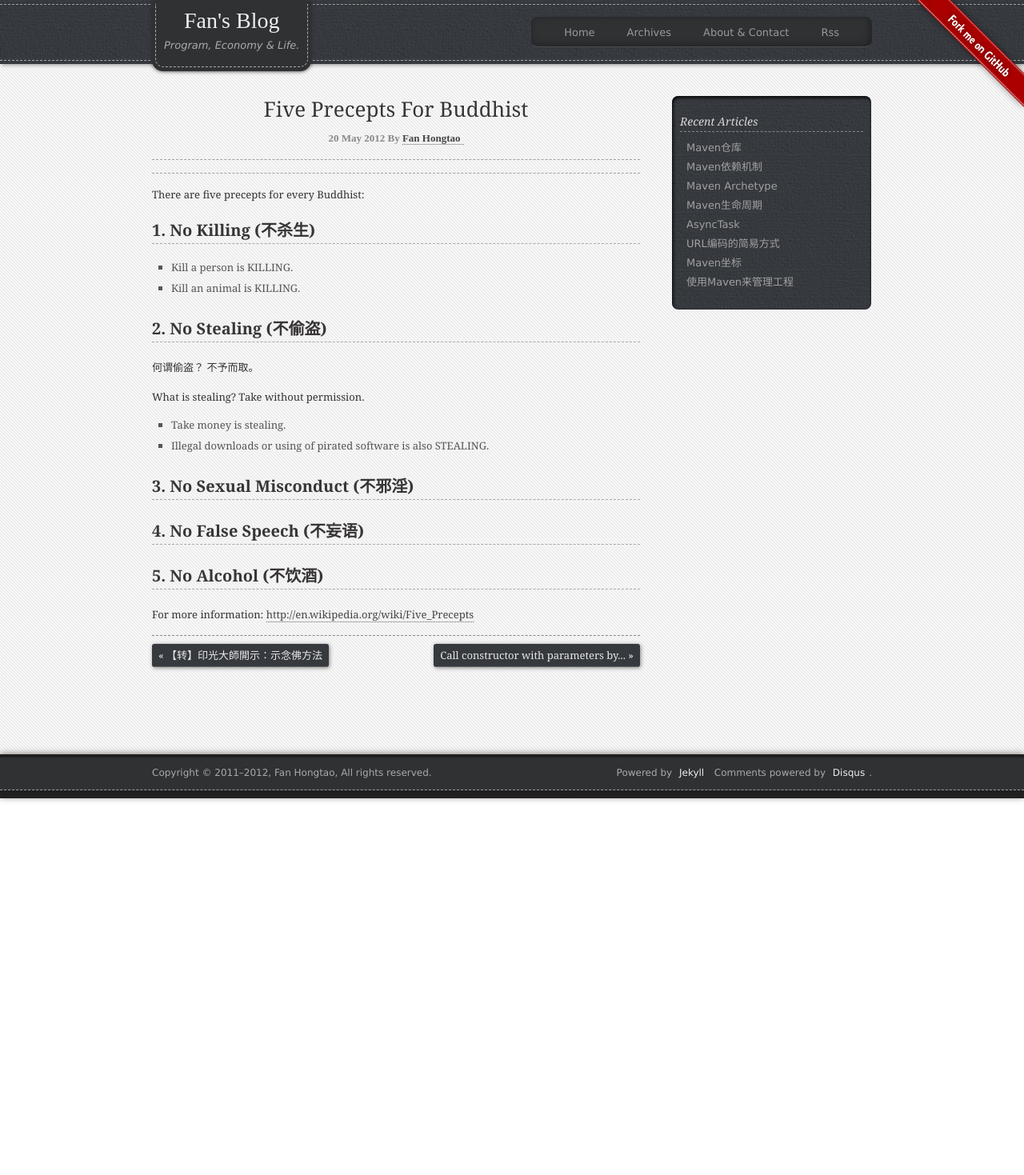
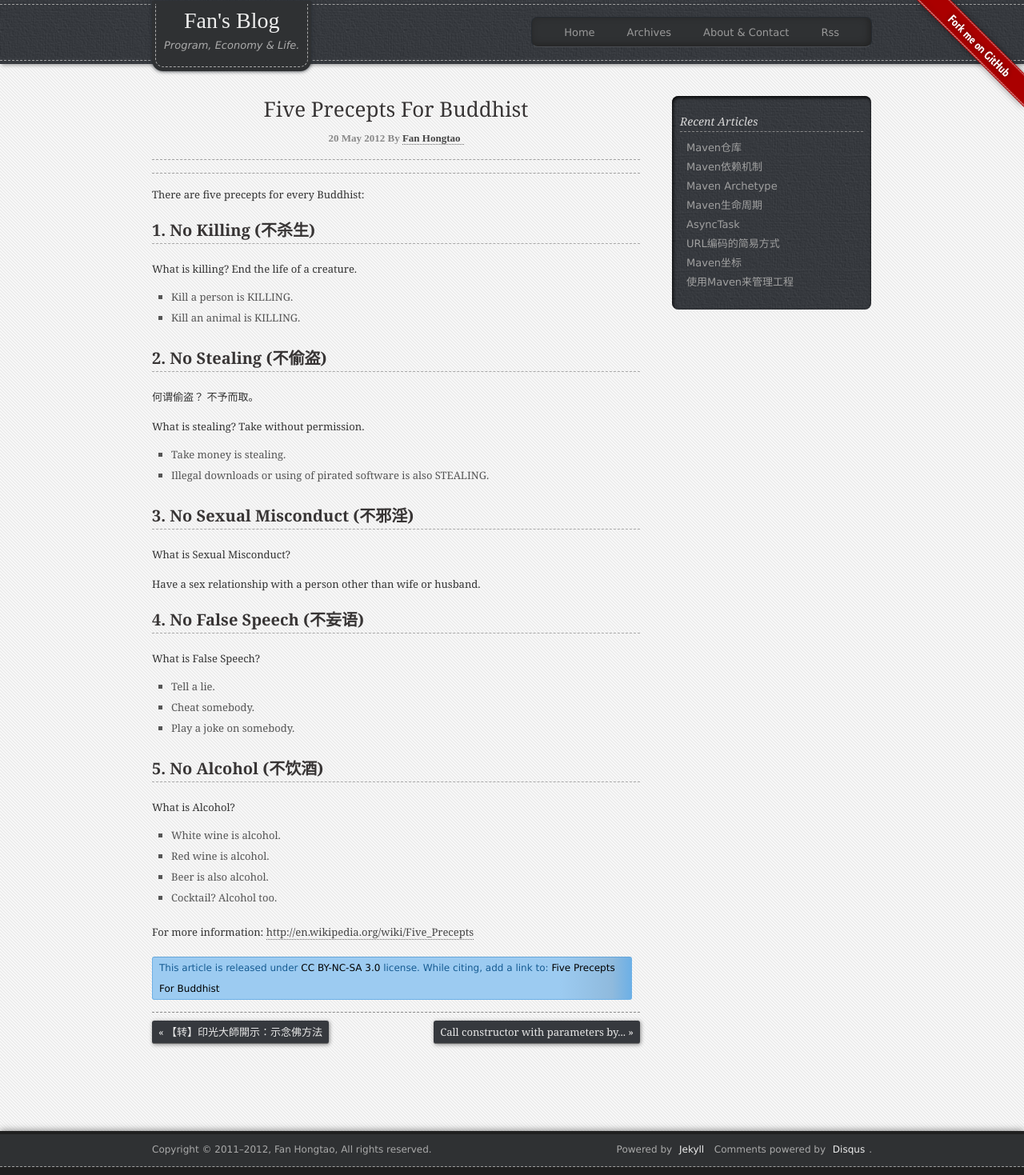
Before and after one commit to fanhongtao/fanhongtao.github.com, a Jekyll site: the page built from _posts/2012-05-20-five-precepts-for-buddhist.md, in a window 1280 px wide. Shown: the whole page at 80% size. Built offline with Jekyll 4.4.1, drawn with Linux system fonts in a browser that asks for light colours; Markdown is read by kramdown in place of the engine named in the settings; comment, search, counter and statistics services are not loaded.

Commit message:
Update: five-precepts-for-buddhist

```diff
--- a/_posts/2012-05-20-five-precepts-for-buddhist.md
+++ b/_posts/2012-05-20-five-precepts-for-buddhist.md
@@ -3,11 +3,14 @@ layout: post
 title: Five Precepts For Buddhist
 categories: Buddhism
 tags: [Buddhism]
+copyright: en
 ---
 
 There are five precepts for every Buddhist:
 
 # 1. No Killing (不杀生)
+
+What is killing? End the life of a creature.
 
 * Kill a person is KILLING.
 * Kill an animal is KILLING.
@@ -23,9 +26,25 @@ What is stealing? Take without permission.
 
 # 3. No Sexual Misconduct (不邪淫)
 
+What is Sexual Misconduct?
+
+Have a sex relationship with a person other than wife or husband.
+
 # 4. No False Speech (不妄语)
+
+What is False Speech?
+
+* Tell a lie.
+* Cheat somebody.
+* Play a joke on somebody.
 
 # 5. No Alcohol (不饮酒)
 
+What is Alcohol?
+
+* White wine is alcohol.
+* Red wine is alcohol.
+* Beer is also alcohol.
+* Cocktail? Alcohol too.
 
 For more information: [http://en.wikipedia.org/wiki/Five_Precepts](http://en.wikipedia.org/wiki/Five_Precepts)
```
